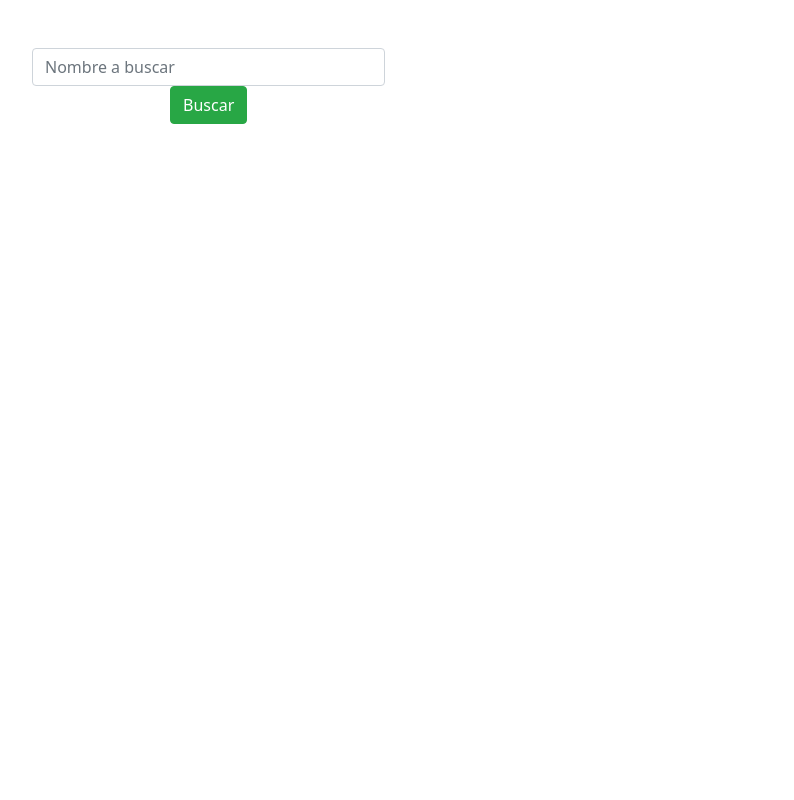
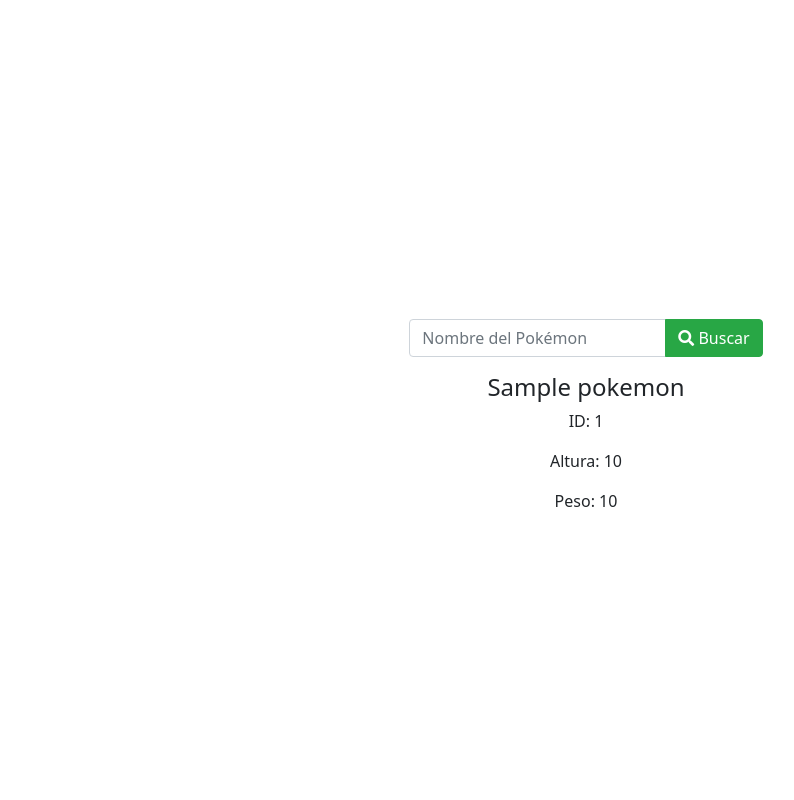
Before and after one commit to Anyel-ec/Flask-API-Pokemon, a Flask app: template templates/index.html in a window 1280 px wide. Shown: the whole page, without its empty margins (54-848 px from the left). Run offline with Flask 3, Linux system fonts and the light colour scheme; the template is opened without the code that fills it: most values are stand-ins (such as "Sample title", 1, 10 or a date in 2020); some libraries are stand-ins or nearby versions.

Commit message:
API  consumtion and data display in HTML

```diff
--- /dev/null
+++ b/app.py
@@ -0,0 +1,40 @@
+# importar las librerias de Flask
+from flask import Flask, render_template, request, jsonify
+import requests
+
+# instanciar la clase Flask
+app = Flask(__name__)
+
+
+# definir la ruta principal
+@app.route('/', methods=['GET', 'POST'])
+def index():
+    # si el metodo es POST
+    if request.method == 'POST':
+        # obtener el nombre del pokemon
+        pokemon_name = request.form.get('nombre')
+        pokemon_data = get_pokemon_data(pokemon_name)
+        # enviar los datos al index.html
+        return render_template('index.html', pokemon_data=pokemon_data)
+    # si el metodo es GET
+    return render_template('index.html', pokemon_data=None)
+
+# definir la ruta para obtener los datos del pokemon
+def get_pokemon_data(pokemon_name):
+    # si el nombre del pokemon existe
+    if pokemon_name:
+        # obtener los datos del pokemon
+        api_url = f'https://pokeapi.co/api/v2/pokemon/{pokemon_name.lower()}/'
+        # hacer la peticion a la API
+        response = requests.get(api_url)
+
+        # si la peticion fue exitosa
+        if response.status_code == 200:
+            # retornar los datos del pokemon
+            return response.json()
+    # si la peticion no fue exitosa
+    return None
+
+# definir la ruta para obtener los datos del pokemon
+if __name__ == '__main__':
+    app.run(debug=True)
--- a/consumoApi.py
+++ /dev/null
@@ -1,32 +0,0 @@
-# importar flask
-from flask import Flask, jsonify, request
-import requests
-# incializar flaks
-app = Flask(__name__)
-
-@app.route('/get_pokemon_data', methods=['GET'])
-def get_pokemon_data():
-    # URL de la API de Pokémon para el Pokémon "Ditto"
-    api_url = 'https://pokeapi.co/api/v2/pokemon/ditto'
-
-    # Realizar la solicitud GET a la API
-    response = requests.get(api_url)
-
-    # Verificar si la solicitud fue exitosa (código de estado 200)
-    if response.status_code == 200:
-        # Convertir la respuesta a formato JSON y devolverla
-        pokemon_data = response.json()
-        return jsonify(pokemon_data)
-    else:
-        # Si la solicitud no fue exitosa, devolver un mensaje de error
-        return jsonify({'error': 'No se pudo obtener los datos del Pokémon'}), 500
-
-
-# definir ruta
-@app.route('/api', methods=['GET'])
-def get_api():
-    return jsonify({'mensaje':'hola mundo'})
-
-#ejecutar el servidor flask
-if __name__ == '__main__':
-    app.run(debug=True, port=4000)
--- a/templates/index.html
+++ b/templates/index.html
@@ -6,21 +6,33 @@
         <title>Consumo de API</title>
         <!-- CDN de bs5-->
         <link rel="stylesheet" href="https://stackpath.bootstrapcdn.com/bootstrap/5.0.0-alpha1/css/bootstrap.min.css">
-    <!-- CDN de fontawesome-->
         <link rel="stylesheet" href="https://cdnjs.cloudflare.com/ajax/libs/font-awesome/5.15.1/css/all.min.css">
     </head>
 <body>
     <div class="container">
-        <div class="row">
-            <!-- columna en el medio y centrado-->
-            <div class="col-4 text-center mt-5 align-items-center">
-                <!-- -->
-                <form action="" method="post">
-                    <input type="text" class="form-control" placeholder="Nombre a buscar">
-                    <input type="submit" class="btn btn-success" value="Buscar">
-                </form>
+        <div class="row justify-content-center align-items-center vh-100">
+            <div class="col-4 text-center mt-5">
+                <form action="/" method="post" id="search-form">
+                    <div class="input-group">
+                        <input type="text" class="form-control" placeholder="Nombre del Pokémon" aria-label="Nombre a buscar" name="nombre" id="pokemon-name-input">
+                        <button class="btn btn-success" type="submit">
+                            <i class="fas  fa-search"></i> Buscar
+                        </button>
                     </div>
+                </form> <!-- Fin del formulario de buscar -->
+                {% if pokemon_data %}
+                    <div class="mt-3">
+                        <h4>{{ pokemon_data['name'] }}</h4>
+                        <p>ID: {{ pokemon_data['id'] }}</p>
+                        <p>Altura: {{ pokemon_data['height'] }}</p>
+                        <p>Peso: {{ pokemon_data['weight'] }}</p>
                     </div>
-    </div>
+                {% endif %}
+            </div> <!-- Fin del col -->
+        </div> <!-- Fin del row -->
+    </div> <!-- Fin del contenedor -->
+
+    <script src="https://cdn.jsdelivr.net/npm/bootstrap@5.3.0/dist/js/bootstrap.bundle.min.js"></script>
+    <script src="https://code.jquery.com/jquery-3.6.4.min.js"></script>
 </body>
 </html>
```
Lines whose indentation alone changed are shown as unchanged.
